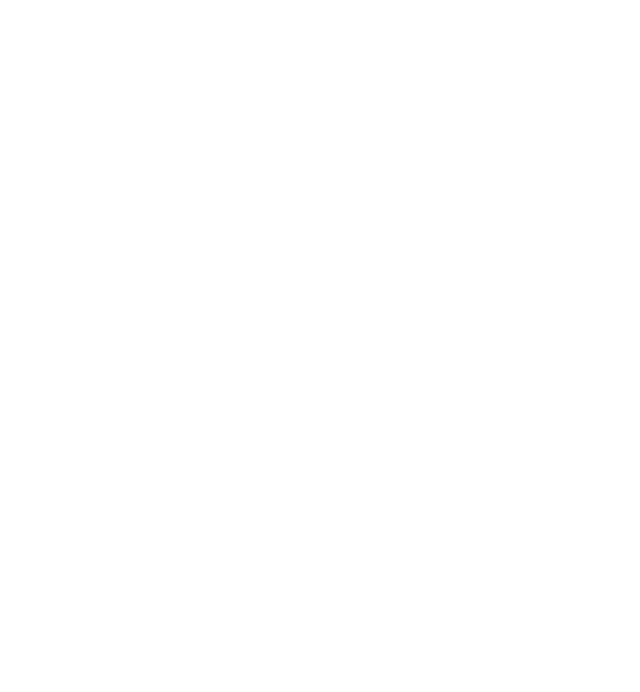
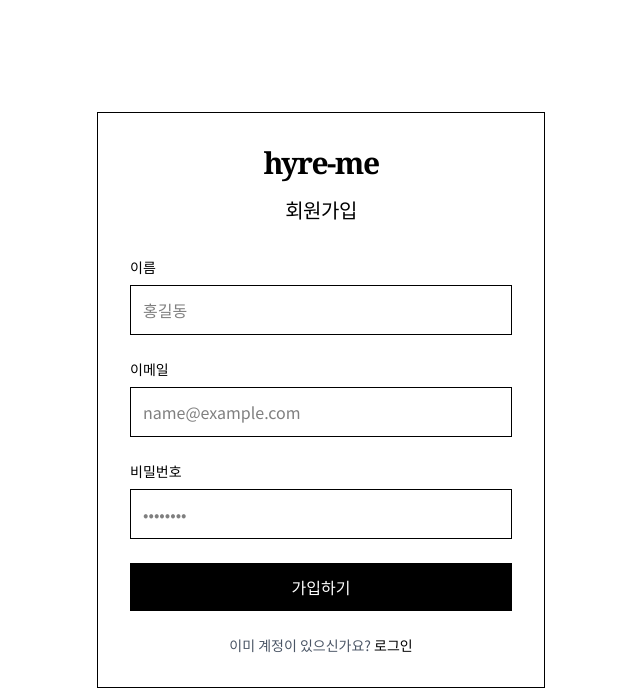
Before and after one commit to ERICA-We-Meet-Hyre-Me/hyre-me-front, a React (Vite) app: page /signup in a window 1280 px wide. Shown: the top 692 px of the page, without its empty margins (319-959 px from the left). Built offline with nearby package versions, Linux system fonts and the light colour scheme; no server answers.

Commit message:
feat: add authentication context and API service for user management

```diff
--- a/src/App.tsx
+++ b/src/App.tsx
@@ -1,4 +1,5 @@
-import { BrowserRouter, Routes, Route } from 'react-router-dom';
+import { BrowserRouter, Routes, Route, Navigate } from 'react-router-dom';
+import { AuthProvider, useAuth } from './contexts/AuthContext';
 import MainLayout from './layouts/MainLayout';
 import Landing from './pages/Landing';
 import Login from './pages/Login';
@@ -12,9 +13,23 @@ import ResumeGenerator from './pages/ResumeGenerator';
 import GeneratedResumes from './pages/GeneratedResumes';
 import ResumeViewer from './pages/ResumeViewer';
 
-export default function App() {
+// Protected Route 컴포넌트
+function ProtectedRoute({ element }: { element: React.ReactNode }) {
+  const { isAuthenticated, isLoading } = useAuth();
+
+  if (isLoading) {
+    return <div className="flex items-center justify-center min-h-screen">로딩 중...</div>;
+  }
+
+  if (!isAuthenticated) {
+    return <Navigate to="/login" replace />;
+  }
+
+  return element;
+}
+
+function AppRoutes() {
   return (
-    <BrowserRouter basename="/hyre-me-front/">
     <Routes>
       {/* Public Routes */}
       <Route path="/" element={<Landing />} />
@@ -22,7 +37,11 @@ export default function App() {
       <Route path="/signup" element={<SignUp />} />
 
       {/* Authenticated Routes (with Sidebar) */}
-        <Route element={<MainLayout />}>
+      <Route
+        element={
+          <ProtectedRoute element={<MainLayout />} />
+        }
+      >
         <Route path="/dashboard" element={<Dashboard />} />
         <Route path="/mypage" element={<MyPage />} />
         <Route path="/portfolio" element={<PortfolioEditor />} />
@@ -33,6 +52,15 @@ export default function App() {
         <Route path="/resumes/:id" element={<ResumeViewer />} />
       </Route>
     </Routes>
-    </BrowserRouter>
   );
 }
+
+export default function App() {
+  return (
+    <AuthProvider>
+      <BrowserRouter basename="/">
+        <AppRoutes />
+      </BrowserRouter>
+    </AuthProvider>
+  );
+}
--- /dev/null
+++ b/src/contexts/AuthContext.tsx
@@ -0,0 +1,104 @@
+import React, { createContext, useContext, useState, useEffect } from 'react';
+import { apiService, UserResponse } from '../services/api';
+
+interface AuthContextType {
+  user: UserResponse | null;
+  isAuthenticated: boolean;
+  isLoading: boolean;
+  login: (email: string, password: string) => Promise<void>;
+  signup: (name: string, email: string, password: string) => Promise<void>;
+  logout: () => void;
+  error: string | null;
+}
+
+const AuthContext = createContext<AuthContextType | undefined>(undefined);
+
+export function AuthProvider({ children }: { children: React.ReactNode }) {
+  const [user, setUser] = useState<UserResponse | null>(null);
+  const [isLoading, setIsLoading] = useState(true);
+  const [error, setError] = useState<string | null>(null);
+
+  // 초기 로드 시 토큰이 있으면 사용자 정보 불러오기
+  useEffect(() => {
+    const initializeAuth = async () => {
+      const token = localStorage.getItem('access_token');
+      if (token) {
+        try {
+          const userData = await apiService.getCurrentUser();
+          setUser(userData);
+        } catch (err) {
+          localStorage.removeItem('access_token');
+          setUser(null);
+        }
+      }
+      setIsLoading(false);
+    };
+
+    initializeAuth();
+  }, []);
+
+  const login = async (email: string, password: string) => {
+    try {
+      setError(null);
+      const response = await apiService.login({ email, password });
+
+      // 토큰 저장
+      localStorage.setItem('access_token', response.access_token);
+      localStorage.setItem('user_id', response.user_id.toString());
+      localStorage.setItem('user_name', response.name);
+      localStorage.setItem('user_email', email);
+
+      // 사용자 정보 조회
+      const userData = await apiService.getCurrentUser();
+      setUser(userData);
+    } catch (err) {
+      const errorMessage = err instanceof Error ? err.message : '로그인에 실패했습니다.';
+      setError(errorMessage);
+      throw err;
+    }
+  };
+
+  const signup = async (name: string, email: string, password: string) => {
+    try {
+      setError(null);
+      const userData = await apiService.register({ name, email, password });
+
+      // 회원가입 후 자동으로 로그인
+      await login(email, password);
+    } catch (err) {
+      const errorMessage = err instanceof Error ? err.message : '회원가입에 실패했습니다.';
+      setError(errorMessage);
+      throw err;
+    }
+  };
+
+  const logout = () => {
+    apiService.logout();
+    setUser(null);
+    setError(null);
+  };
+
+  return (
+    <AuthContext.Provider
+      value={{
+        user,
+        isAuthenticated: !!user,
+        isLoading,
+        login,
+        signup,
+        logout,
+        error,
+      }}
+    >
+      {children}
+    </AuthContext.Provider>
+  );
+}
+
+export function useAuth() {
+  const context = useContext(AuthContext);
+  if (context === undefined) {
+    throw new Error('useAuth must be used within an AuthProvider');
+  }
+  return context;
+}
--- a/src/pages/Login.tsx
+++ b/src/pages/Login.tsx
@@ -1,13 +1,31 @@
 import { Link, useNavigate } from 'react-router-dom';
+import { useState } from 'react';
+import { useAuth } from '../contexts/AuthContext';
 
 export default function Login() {
   const navigate = useNavigate();
+  const { login, error } = useAuth();
+  const [email, setEmail] = useState('');
+  const [password, setPassword] = useState('');
+  const [isLoading, setIsLoading] = useState(false);
+  const [localError, setLocalError] = useState<string | null>(null);
 
-  const handleSubmit = (e: React.FormEvent) => {
+  const handleSubmit = async (e: React.FormEvent) => {
     e.preventDefault();
-    // Dummy login action
-    navigate('/dashboard');
+    setIsLoading(true);
+    setLocalError(null);
+
+    try {
+      await login(email, password);
+      navigate('/dashboard');
+    } catch (err) {
+      setLocalError(err instanceof Error ? err.message : '로그인에 실패했습니다.');
+    } finally {
+      setIsLoading(false);
+    }
   };
+
+  const displayError = localError || error;
 
   return (
     <div className="min-h-screen bg-white text-black flex flex-col items-center justify-center p-4">
@@ -17,15 +35,24 @@ export default function Login() {
           <h1 className="text-xl mt-4 font-serif">로그인</h1>
         </div>
 
+        {displayError && (
+          <div className="mb-6 p-3 bg-red-100 border border-red-400 text-red-700 rounded">
+            {displayError}
+          </div>
+        )}
+
         <form onSubmit={handleSubmit} className="space-y-6">
           <div>
             <label className="block text-sm font-medium mb-2" htmlFor="email">이메일</label>
             <input
               type="email"
               id="email"
+              value={email}
+              onChange={(e) => setEmail(e.target.value)}
               className="w-full border border-black p-3 focus:outline-none focus:ring-1 focus:ring-black"
               placeholder="name@example.com"
               required
+              disabled={isLoading}
             />
           </div>
           <div>
@@ -33,14 +60,21 @@ export default function Login() {
             <input
               type="password"
               id="password"
+              value={password}
+              onChange={(e) => setPassword(e.target.value)}
               className="w-full border border-black p-3 focus:outline-none focus:ring-1 focus:ring-black"
               placeholder="••••••••"
               required
+              disabled={isLoading}
             />
           </div>
 
-          <button type="submit" className="w-full bg-black text-white py-3 font-medium hover:bg-gray-800 transition-colors">
-            로그인
+          <button
+            type="submit"
+            className="w-full bg-black text-white py-3 font-medium hover:bg-gray-800 transition-colors disabled:bg-gray-400 disabled:cursor-not-allowed"
+            disabled={isLoading}
+          >
+            {isLoading ? '로그인 중...' : '로그인'}
           </button>
         </form>
 
--- a/src/pages/SignUp.tsx
+++ b/src/pages/SignUp.tsx
@@ -1,13 +1,32 @@
 import { Link, useNavigate } from 'react-router-dom';
+import { useState } from 'react';
+import { useAuth } from '../contexts/AuthContext';
 
 export default function SignUp() {
   const navigate = useNavigate();
+  const { signup, error } = useAuth();
+  const [name, setName] = useState('');
+  const [email, setEmail] = useState('');
+  const [password, setPassword] = useState('');
+  const [isLoading, setIsLoading] = useState(false);
+  const [localError, setLocalError] = useState<string | null>(null);
 
-  const handleSubmit = (e: React.FormEvent) => {
+  const handleSubmit = async (e: React.FormEvent) => {
     e.preventDefault();
-    // Dummy signup action
-    navigate('/dashboard');
+    setIsLoading(true);
+    setLocalError(null);
+
+    try {
+      await signup(name, email, password);
+      navigate('/dashboard');
+    } catch (err) {
+      setLocalError(err instanceof Error ? err.message : '회원가입에 실패했습니다.');
+    } finally {
+      setIsLoading(false);
+    }
   };
+
+  const displayError = localError || error;
 
   return (
     <div className="min-h-screen bg-white text-black flex flex-col items-center justify-center p-4">
@@ -17,15 +36,24 @@ export default function SignUp() {
           <h1 className="text-xl mt-4 font-serif">회원가입</h1>
         </div>
 
+        {displayError && (
+          <div className="mb-6 p-3 bg-red-100 border border-red-400 text-red-700 rounded">
+            {displayError}
+          </div>
+        )}
+
         <form onSubmit={handleSubmit} className="space-y-6">
           <div>
             <label className="block text-sm font-medium mb-2" htmlFor="name">이름</label>
             <input
               type="text"
               id="name"
+              value={name}
+              onChange={(e) => setName(e.target.value)}
               className="w-full border border-black p-3 focus:outline-none focus:ring-1 focus:ring-black"
               placeholder="홍길동"
               required
+              disabled={isLoading}
             />
           </div>
           <div>
@@ -33,9 +61,12 @@ export default function SignUp() {
             <input
               type="email"
               id="email"
+              value={email}
+              onChange={(e) => setEmail(e.target.value)}
               className="w-full border border-black p-3 focus:outline-none focus:ring-1 focus:ring-black"
               placeholder="name@example.com"
               required
+              disabled={isLoading}
             />
           </div>
           <div>
@@ -43,14 +74,21 @@ export default function SignUp() {
             <input
               type="password"
               id="password"
+              value={password}
+              onChange={(e) => setPassword(e.target.value)}
               className="w-full border border-black p-3 focus:outline-none focus:ring-1 focus:ring-black"
               placeholder="••••••••"
               required
+              disabled={isLoading}
             />
           </div>
 
-          <button type="submit" className="w-full bg-black text-white py-3 font-medium hover:bg-gray-800 transition-colors">
-            가입하기
+          <button
+            type="submit"
+            className="w-full bg-black text-white py-3 font-medium hover:bg-gray-800 transition-colors disabled:bg-gray-400 disabled:cursor-not-allowed"
+            disabled={isLoading}
+          >
+            {isLoading ? '가입 중...' : '가입하기'}
           </button>
         </form>
 
--- /dev/null
+++ b/src/services/api.ts
@@ -0,0 +1,97 @@
+const API_URL = import.meta.env.VITE_API_URL;
+
+export interface UserCreateRequest {
+  name: string;
+  email: string;
+  password: string;
+}
+
+export interface UserLoginRequest {
+  email: string;
+  password: string;
+}
+
+export interface UserResponse {
+  id: number;
+  name: string;
+  email: string;
+  created_at: string | null;
+}
+
+export interface TokenResponse {
+  access_token: string;
+  token_type: string;
+  user_id: number;
+  name: string;
+}
+
+class ApiService {
+  private getAuthHeader() {
+    const token = localStorage.getItem('access_token');
+    if (token) {
+      return {
+        'Authorization': `Bearer ${token}`,
+        'Content-Type': 'application/json',
+      };
+    }
+    return {
+      'Content-Type': 'application/json',
+    };
+  }
+
+  async register(data: UserCreateRequest): Promise<UserResponse> {
+    const response = await fetch(`${API_URL}/register`, {
+      method: 'POST',
+      headers: {
+        'Content-Type': 'application/json',
+      },
+      body: JSON.stringify(data),
+    });
+
+    if (!response.ok) {
+      const error = await response.json();
+      throw new Error(error.detail?.[0]?.msg || '회원가입에 실패했습니다.');
+    }
+
+    return response.json();
+  }
+
+  async login(data: UserLoginRequest): Promise<TokenResponse> {
+    const response = await fetch(`${API_URL}/login`, {
+      method: 'POST',
+      headers: {
+        'Content-Type': 'application/json',
+      },
+      body: JSON.stringify(data),
+    });
+
+    if (!response.ok) {
+      const error = await response.json();
+      throw new Error(error.detail?.[0]?.msg || '로그인에 실패했습니다.');
+    }
+
+    return response.json();
+  }
+
+  async getCurrentUser(): Promise<UserResponse> {
+    const response = await fetch(`${API_URL}/me`, {
+      method: 'GET',
+      headers: this.getAuthHeader(),
+    });
+
+    if (!response.ok) {
+      throw new Error('사용자 정보를 불러올 수 없습니다.');
+    }
+
+    return response.json();
+  }
+
+  async logout(): Promise<void> {
+    localStorage.removeItem('access_token');
+    localStorage.removeItem('user_id');
+    localStorage.removeItem('user_name');
+    localStorage.removeItem('user_email');
+  }
+}
+
+export const apiService = new ApiService();
--- a/vite.config.ts
+++ b/vite.config.ts
@@ -6,7 +6,7 @@ import {defineConfig, loadEnv} from 'vite';
 export default defineConfig(({mode}) => {
   const env = loadEnv(mode, '.', '');
   return {
-    base: '/hyre-me-front/',
+    base: '/',
     plugins: [react(), tailwindcss()],
     define: {
       'process.env.GEMINI_API_KEY': JSON.stringify(env.GEMINI_API_KEY),
```
Also changed, not shown: src/layouts/MainLayout.tsx (+23 -5 lines), 1 other file (tests, documents, lock files or other folders). Lines whose indentation alone changed are shown as unchanged.
